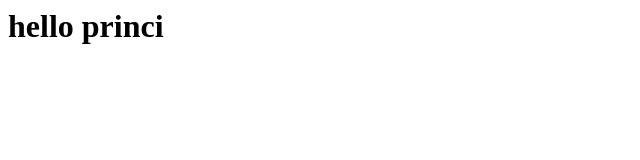
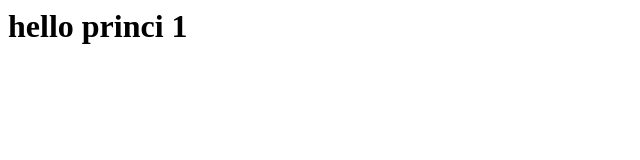
Before and after one commit to princi-1308/dockercicd, a plain HTML site: page index.html in a window 1280 px wide. Shown: the full height of the page, 0-640 px from the left. Drawn offline with Linux system fonts and the light colour scheme.

Commit message:
Update index.html

```diff
--- a/index.html
+++ b/index.html
@@ -1,5 +1,5 @@
 <html>
 <h1>
-hello princi
+hello princi 1
 </h1>
 </hello>
```
